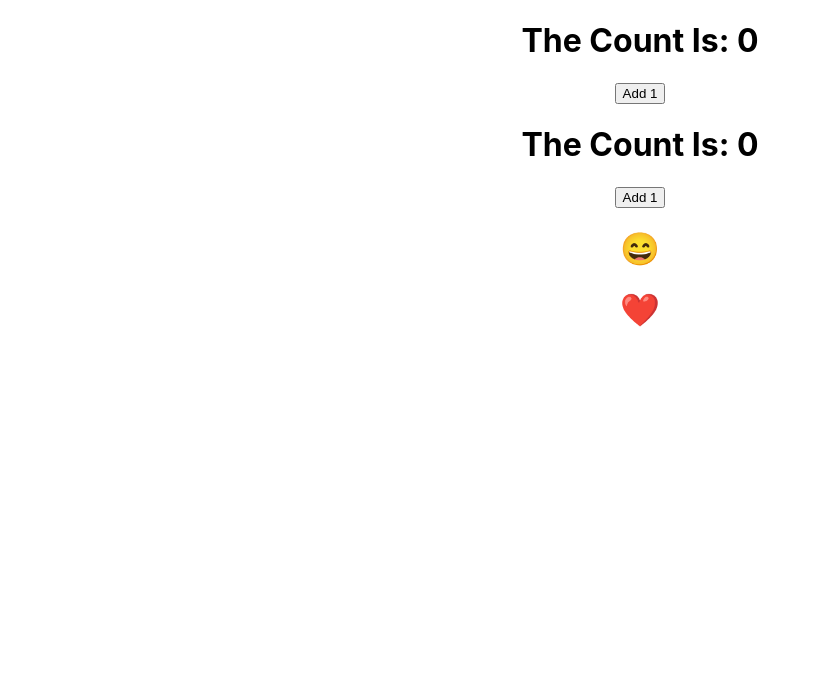
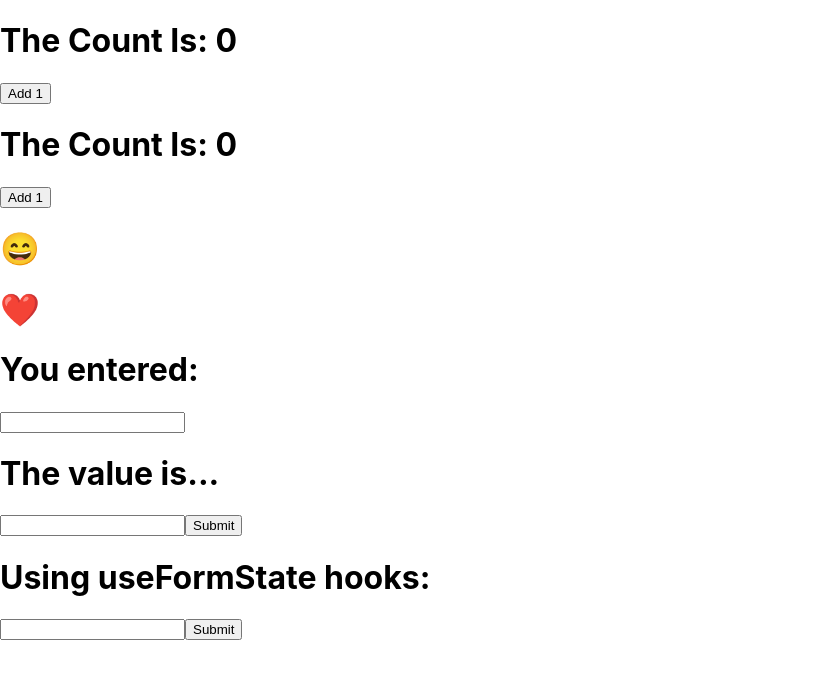
Before and after one commit to colson0x1/react-hooks, a React (Create React App) app: page / in a window 1280 px wide. Shown: the top 678 px of the page, without its empty margins (0-821 px from the left). Built offline with nearby package versions, Linux system fonts and the light colour scheme.

Commit message:
build custom hook: useFormState

```diff
--- a/src/App.css
+++ b/src/App.css
@@ -1,4 +1,4 @@
-.App {
+.Aasdapp {
   text-align: center;
 }
 
--- a/src/App.jsx
+++ b/src/App.jsx
@@ -2,6 +2,9 @@ import React, { Component } from 'react';
 import './App.css';
 import CounterClass from './CounterClass';
 import CounterHooks from './CounterHooks';
+import FormClass from './FormClass';
+import FormHooks from './FormHooks';
+import FormInputHook from './FormInputHook';
 import Toggler from './Toggler';
 
 class App extends Component {
@@ -11,6 +14,9 @@ class App extends Component {
         <CounterClass />
         <CounterHooks />
         <Toggler />
+        <FormClass />
+        <FormHooks />
+        <FormInputHook />
       </div>
     );
   }
--- /dev/null
+++ b/src/FormClass.jsx
@@ -0,0 +1,31 @@
+import React, { Component } from 'react';
+
+class FormClass extends Component {
+  constructor(props) {
+    super(props);
+
+    this.state = {
+      email: '',
+    };
+    this.handleChange = this.handleChange.bind(this);
+  }
+
+  handleChange(e) {
+    this.setState({ email: e.target.email });
+  }
+
+  render() {
+    return (
+      <div>
+        <h1>You entered: {this.state.email}</h1>
+        <input
+          type='text'
+          value={this.state.email}
+          onChange={this.handleChange}
+        />
+      </div>
+    );
+  }
+}
+
+export default FormClass;
--- /dev/null
+++ b/src/FormHooks.jsx
@@ -0,0 +1,17 @@
+import React, { useState } from 'react';
+
+export default function FormHooks() {
+  const [email, setEmail] = useState('');
+
+  const handleChange = (e) => {
+    setEmail(e.target.value);
+  };
+
+  return (
+    <div>
+      <h1>The value is...{email}</h1>
+      <input type='text' value={email} onChange={handleChange} />
+      <button onClick={() => setEmail('')}>Submit</button>
+    </div>
+  );
+}
--- /dev/null
+++ b/src/FormInputHook.jsx
@@ -0,0 +1,14 @@
+import React from 'react';
+import useFormState from './hooks/useFormState';
+
+export default function FormInputHook() {
+  const [email, updateEmail, resetEmail] = useFormState('');
+
+  return (
+    <div>
+      <h1>Using useFormState hooks: {email}</h1>
+      <input type='text' value={email} onChange={updateEmail} />
+      <button onClick={resetEmail}>Submit</button>
+    </div>
+  );
+}
--- /dev/null
+++ b/src/hooks/useFormState.jsx
@@ -0,0 +1,17 @@
+import { useState } from 'react';
+
+export const useFormState = (initialVal) => {
+  const [value, setValue] = useState(initialVal);
+
+  const handleChange = (e) => {
+    setValue(e.target.value);
+  };
+
+  const reset = () => {
+    setValue('');
+  };
+
+  return [value, handleChange, reset];
+};
+
+export default useFormState;
```
